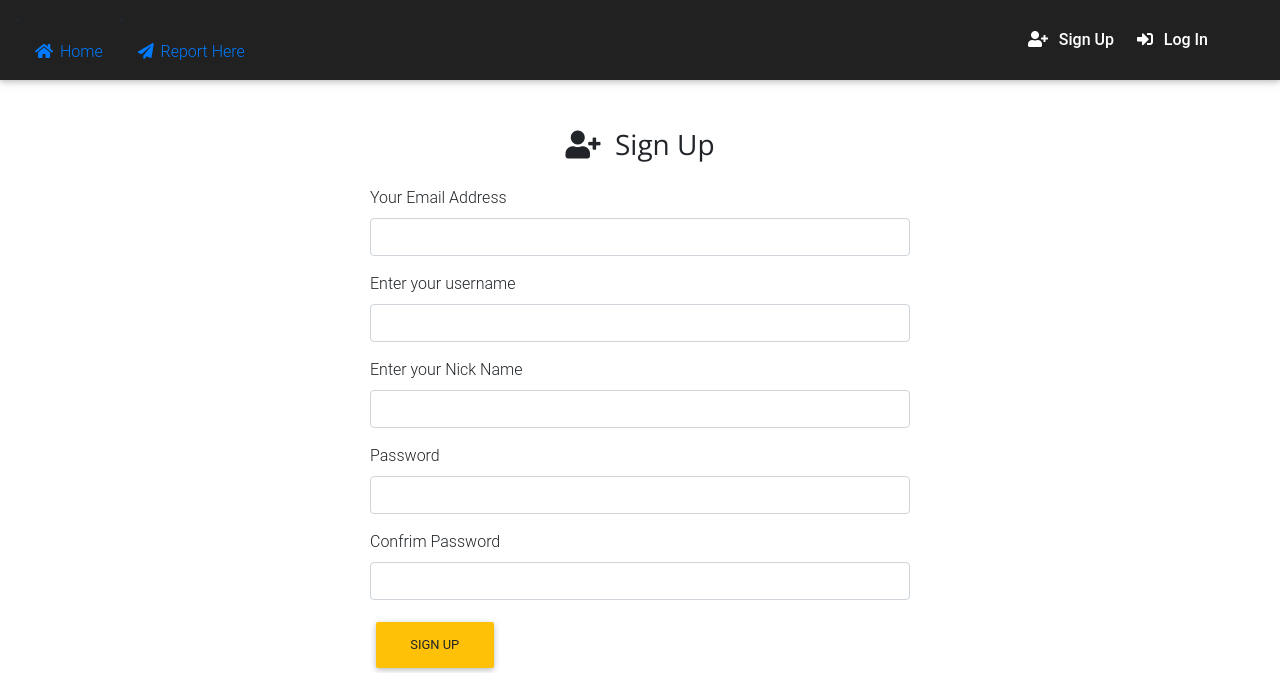
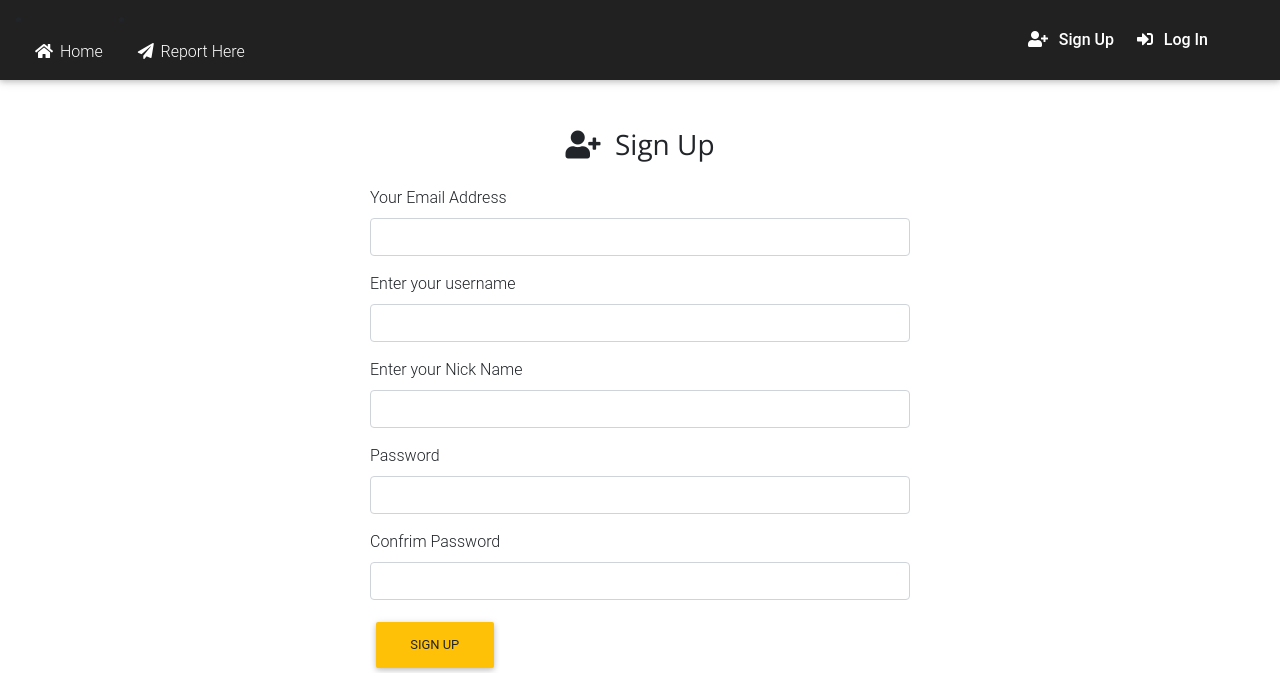
Before and after one commit to bryomajor/corruption-feeds, a Flask app: page /signup in a window 1280 px wide. Shown: the top 673 px of the page. Run offline with Flask 2, Linux system fonts and the light colour scheme; some libraries are stand-ins or nearby versions; some web fonts are replaced.

Commit message:
add link styling

```diff
--- a/app/static/css/styles.css
+++ b/app/static/css/styles.css
@@ -7,7 +7,9 @@ h6 {
   font-weight: 800;
   font-family: 'Open Sans', 'Helvetica Neue', Helvetica, Arial, sans-serif;
   }
-
+.nav-item > a {
+  color:white;
+}
 header.masthead {
     margin-bottom: 50px;
     background: no-repeat center center;
```
